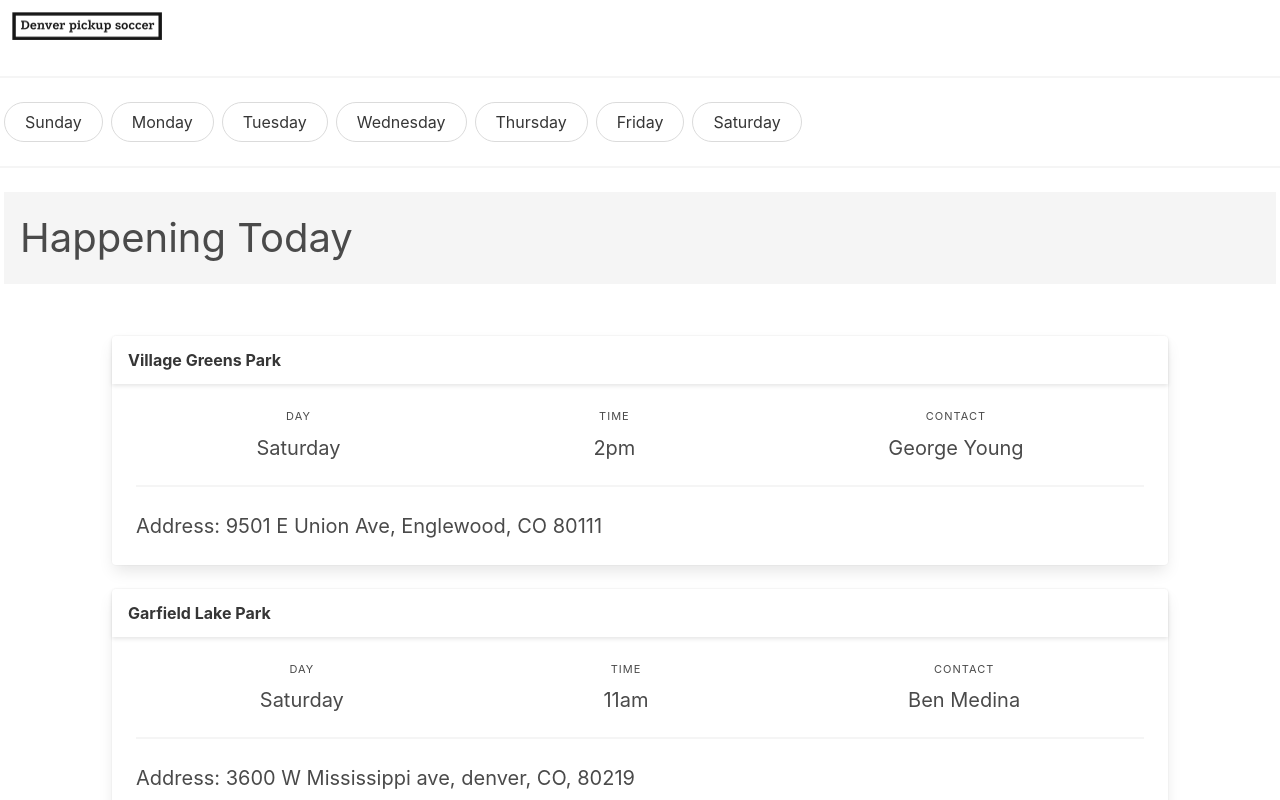
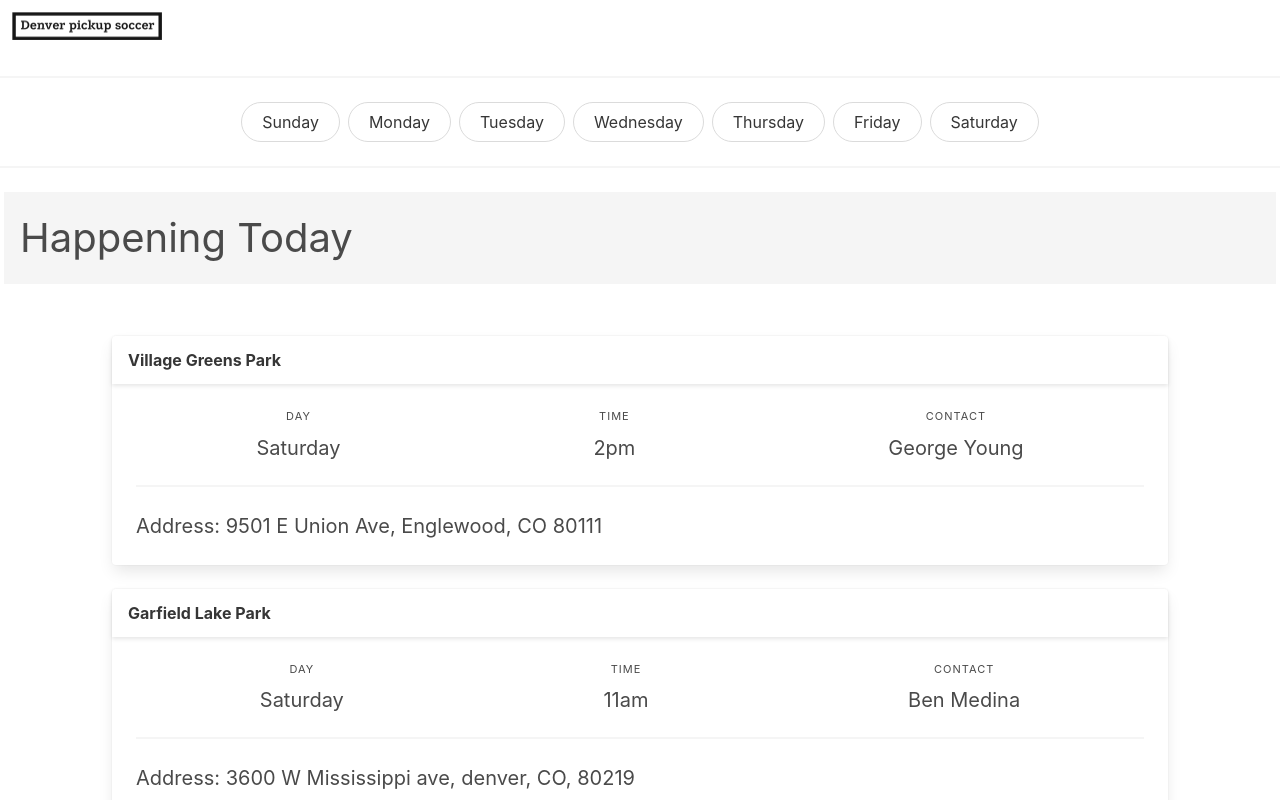
Before and after one commit to weirdestnerd/denverpickupsoccer, a React (Create React App) app: page / in a window 1280 px wide. Shown: the top 800 px of the page. Built offline with nearby package versions, Linux system fonts and the light colour scheme.

Commit message:
center the buttons on big screens

```diff
--- a/src/App.js
+++ b/src/App.js
@@ -130,7 +130,7 @@ const FilterByDayOfWeek = ({ filterByDay, setFilterByDay }) => {
   return (
       <>
         <hr className='horizontal-line'/>
-        <section className="is-horizontal-scrollable">
+        <section className="is-horizontal-scrollable centered">
           {renderButtonForDays()}
         </section>
         <hr className='horizontal-line'/>
--- a/src/index.css
+++ b/src/index.css
@@ -33,3 +33,8 @@ code {
   display: flex;
   overflow-x: auto;
 }
+
+.centered {
+  margin: auto;
+  display: block;
+}
```
